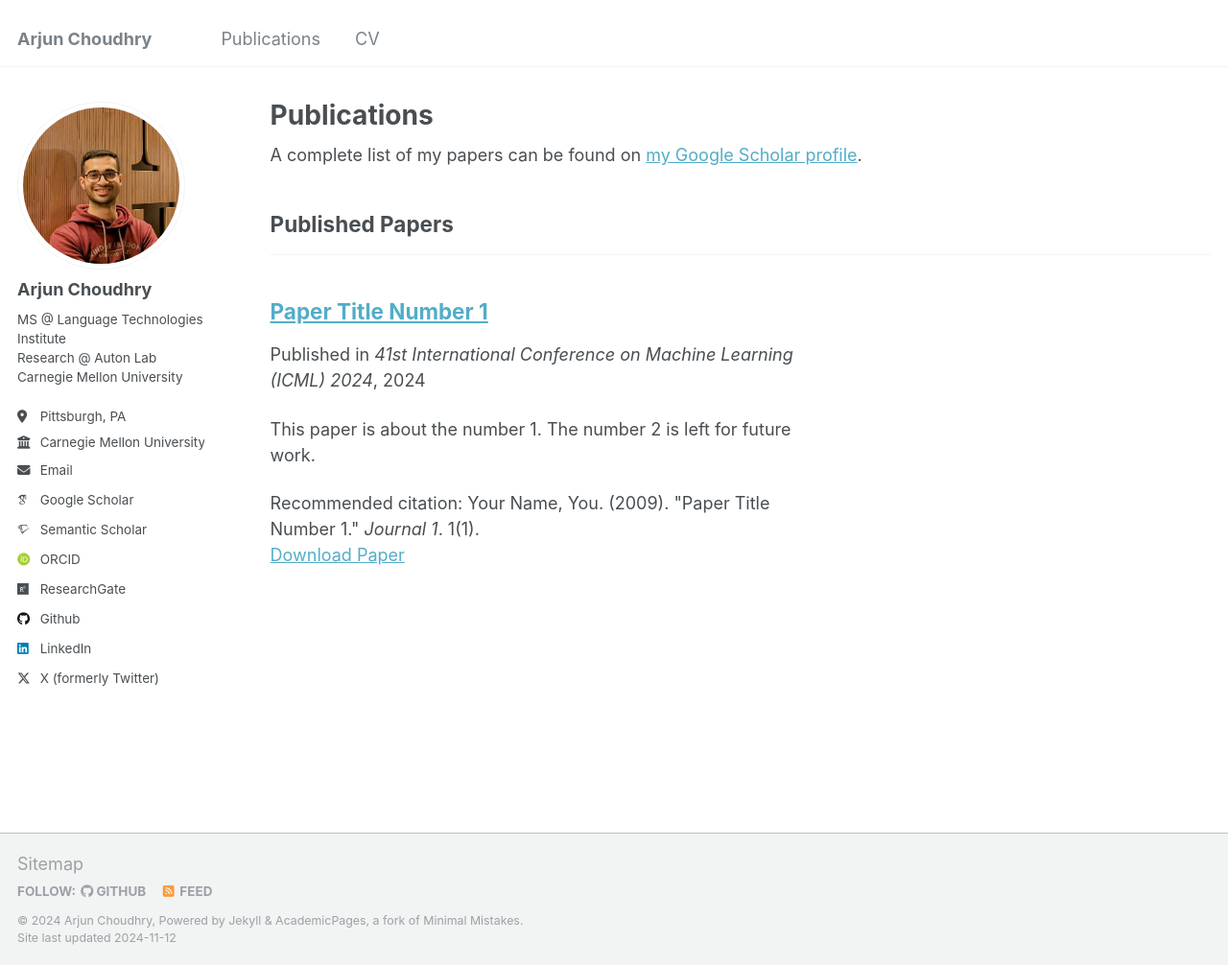
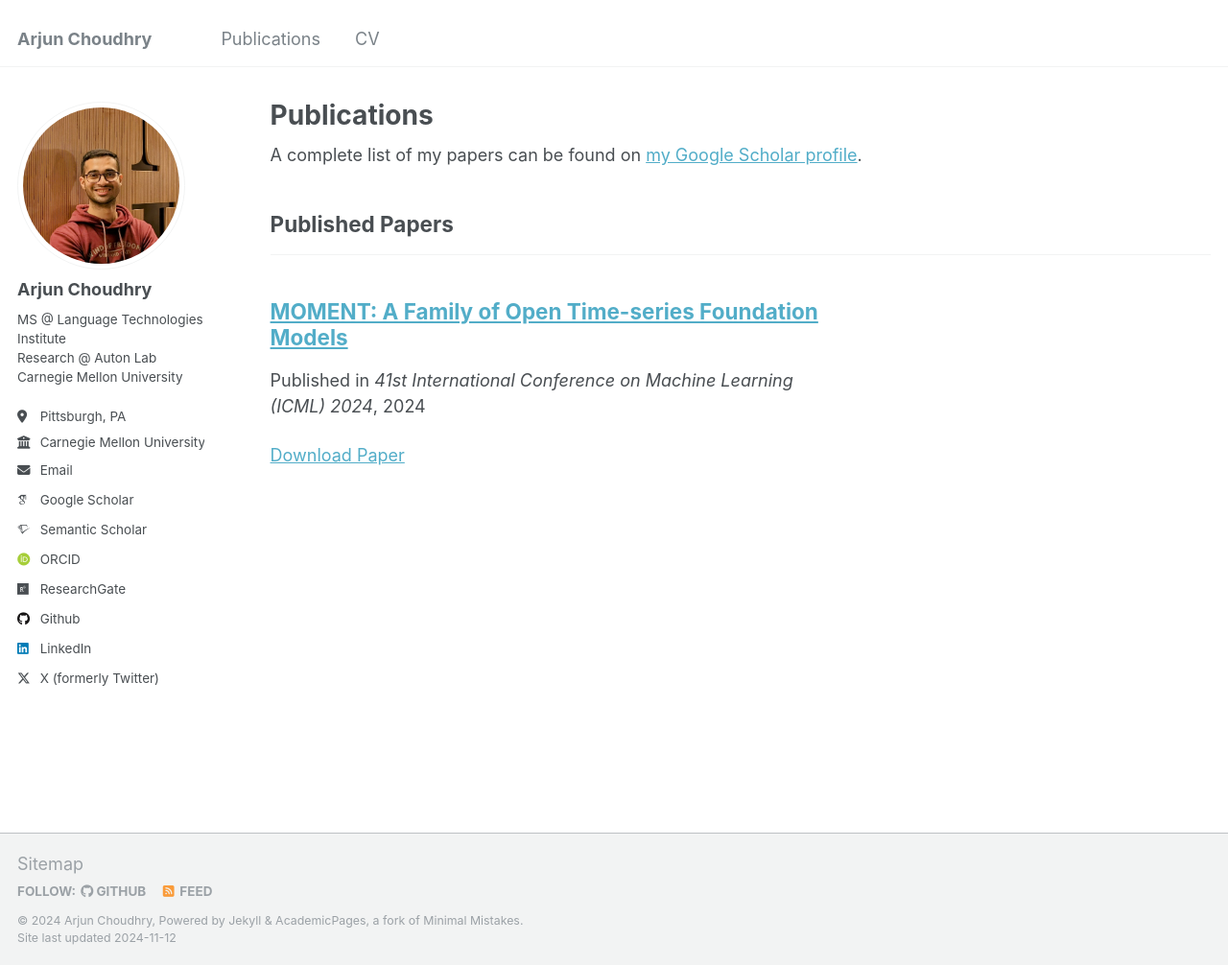
Before and after one commit to Arjun7m/arjun7m.github.io, a Jekyll site: the page built from _pages/publications.html, in a window 1280 px wide and 1006 px high. Shown: the whole window at 96% size. Built offline with Jekyll 4.4.1, drawn with Linux system fonts in a browser that asks for light colours; some web fonts are replaced.

Commit message:
Update papers

```diff
--- a/_publications/MOMENT_ICML.md
+++ b/_publications/MOMENT_ICML.md
@@ -1,12 +1,10 @@
 ---
-title: "Paper Title Number 1"
+title: "MOMENT: A Family of Open Time-series Foundation Models"
 collection: publications
 category: paper
 permalink: /publication/MOMENT_ICML.md
-excerpt: 'This paper is about the number 1. The number 2 is left for future work.'
 venue: '41st International Conference on Machine Learning (ICML) 2024'
+date: 2024-02-06
+#authors: "Mononito Goswami, Konrad Szafer*, Arjun Choudhry*, Yifu Cai, Shuo Li, Artur Dubrawski"
 paperurl: 'https://openreview.net/forum?id=8MG1dUYeye'
-citation: 'Your Name, You. (2009). &quot;Paper Title Number 1.&quot; <i>Journal 1</i>. 1(1).'
 ---
-
-The contents above will be part of a list of publications, if the user clicks the link for the publication than the contents of section will be rendered as a full page, allowing you to provide more information about the paper for the reader. When publications are displayed as a single page, the contents of the above "citation" field will automatically be included below this section in a smaller font.
```
